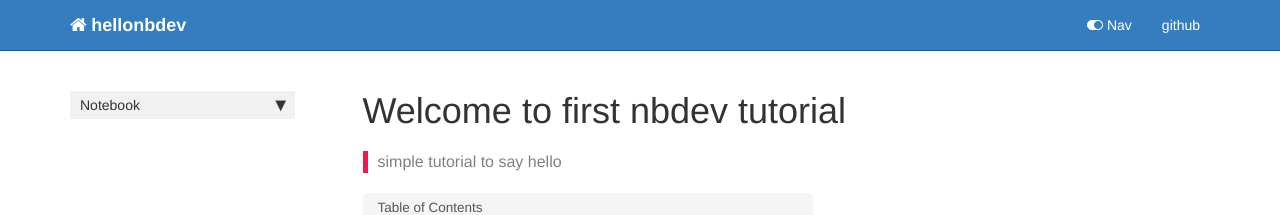
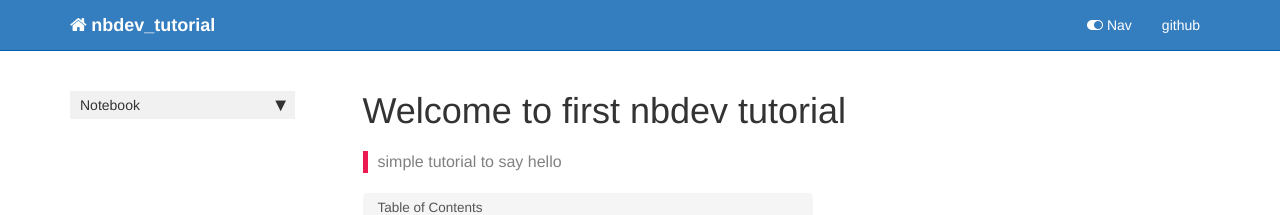
Before and after one commit to epochs19/nbdev_tutorial, a Jekyll site: the page built from docs/index.html, in a window 1280 px wide. Shown: the top 215 px of the page. Built offline with Jekyll 4.4.1, drawn with Linux system fonts in a browser that asks for light colours; nearby versions of some CDN libraries; comment, search, counter and statistics services are not loaded.

Commit message:
updating config

```diff
--- a/docs/_config.yml
+++ b/docs/_config.yml
@@ -1,7 +1,7 @@
-repository: epochs19/hellonbdev
+repository: epochs19/nbdev_tutorial
 output: web
-topnav_title: hellonbdev
-site_title: hellonbdev
+topnav_title: nbdev_tutorial
+site_title: nbdev_tutorial
 company_name: Neha Pawar
 description: new nbdev
 # Set to false to disable KaTeX math
@@ -60,4 +60,4 @@ sidebars:
 - home_sidebar
 
 theme: jekyll-theme-cayman
-baseurl: /hellonbdev/
+baseurl: /nbdev_tutorial/
```
